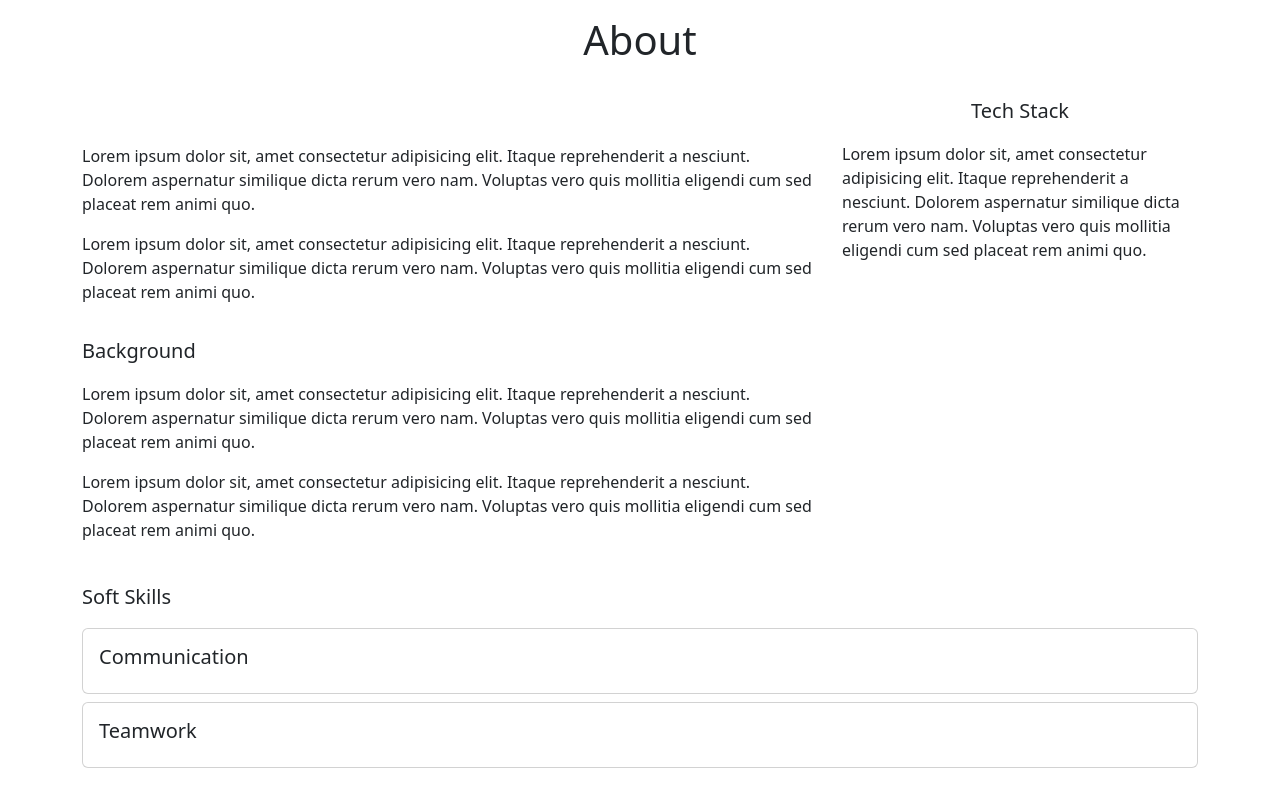
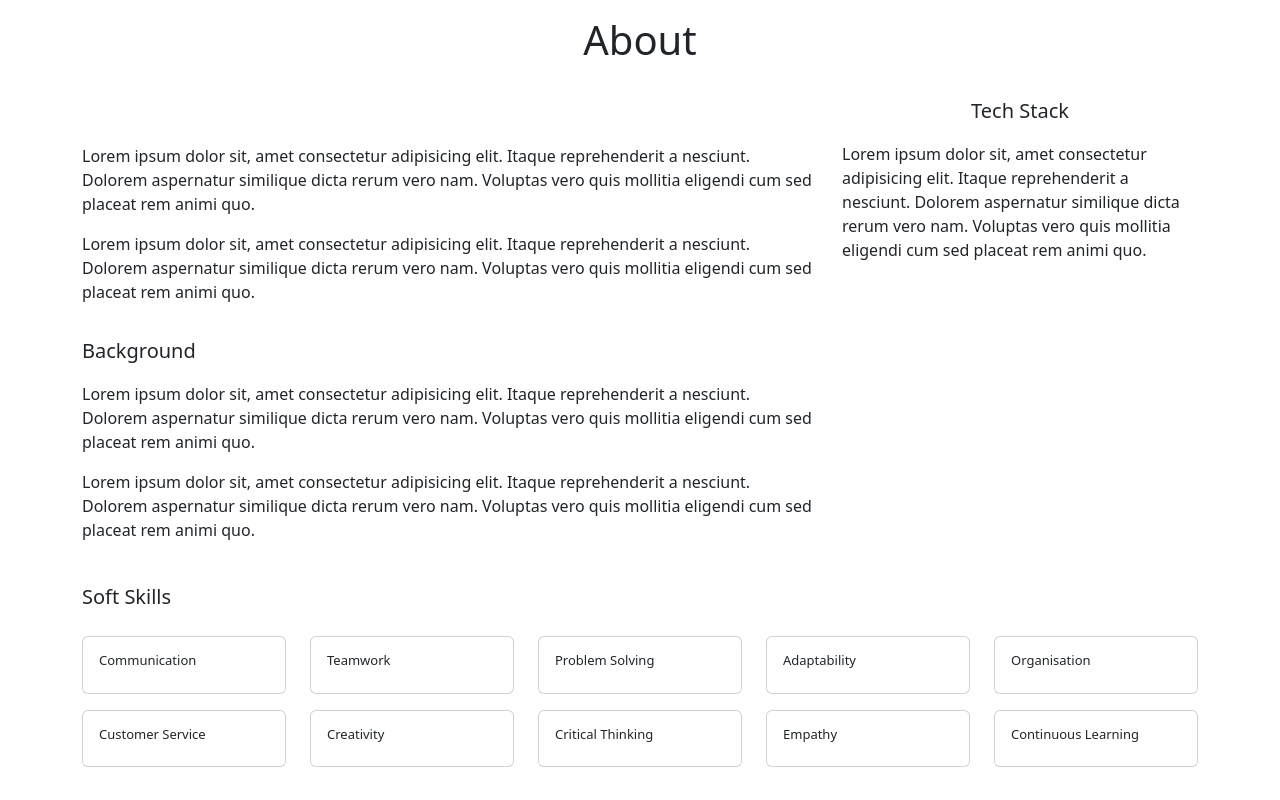
Before and after one commit to llewellynksj/portfolio, a React (Vite) app: page / in a window 1280 px wide. Shown: the part 482-1282 px from the top of the page. Built offline with nearby package versions, Linux system fonts and the light colour scheme.

Commit message:
Refine skill grid style

```diff
--- a/src/pages/skills/SkillGrid.jsx
+++ b/src/pages/skills/SkillGrid.jsx
@@ -1,26 +1,37 @@
 import React from 'react';
 import Skill from './Skill';
-// import './SkillGrid.css';
+import s from '../../styles/SkillGrid.module.css';
 
 // Bootstrap
 import Container from 'react-bootstrap/Container';
 import Row from 'react-bootstrap/Row';
+import Col from 'react-bootstrap/Col';
 
 const skillsData = [
   { name: 'Communication', description: 'Effective communication is the ability to convey information clearly and concisely.' },
   { name: 'Teamwork', description: 'Working collaboratively with others towards a common goal.' },
-  // Add more skills as needed
+  { name: 'Problem Solving', description: 'The ability to find solutions to complex problems.' },
+  { name: 'Adaptability', description: 'The ability to adjust to new conditions and environments.' },
+  { name: 'Organisation', description: 'The ability to plan and manage tasks efficiently.'},
+  { name: 'Customer Service', description: 'Providing excellent service to customers and clients.' },
+  { name: 'Creativity', description: 'The ability to think outside the box and come up with innovative solutions.' },
+  { name: 'Critical Thinking', description: 'The ability to analyze and evaluate information to make informed decisions.' },
+  { name: 'Empathy', description: 'The ability to understand and share the feelings of others.' },
+  { name: 'Continuous Learning', description: 'The desire and ability to learn new skills and knowledge.' },
+
 ];
 
 const SkillGrid = () => {
   return (
-    <Container className='mb-4 mt-2'>
+    <Container className={`mb-4 mt-2`}>
       <p className='lead pt-3'>Soft Skills</p>
-      <div className="skill-grid">
+      <Row xs={2} md={3} lg={4} xl={5} className={`skill-grid`}>
         {skillsData.map((skill, index) => (
-          <Skill key={index} name={skill.name} description={skill.description} />
+          <Col key={index} className={`${s.SkillCard}`}>
+            <Skill name={skill.name} description={skill.description} />
+          </Col>
         ))}
-      </div>
+      </Row>
     </Container>
   );
 };
--- /dev/null
+++ b/src/styles/SkillGrid.module.css
@@ -0,0 +1,7 @@
+.SkillCard {
+  min-width: 80px;
+}
+
+.SkillCard * {
+  font-size: 13px;
+}
```
